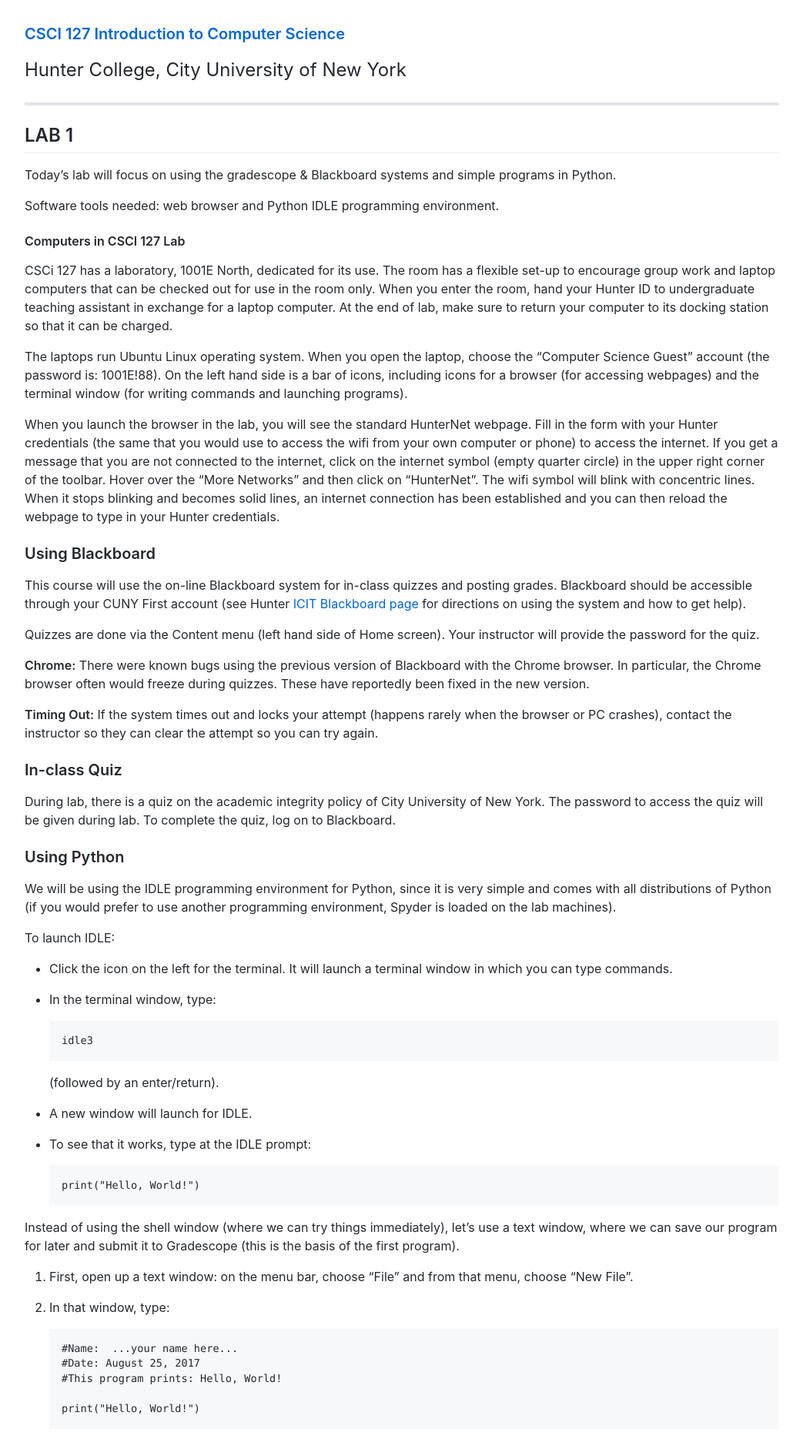
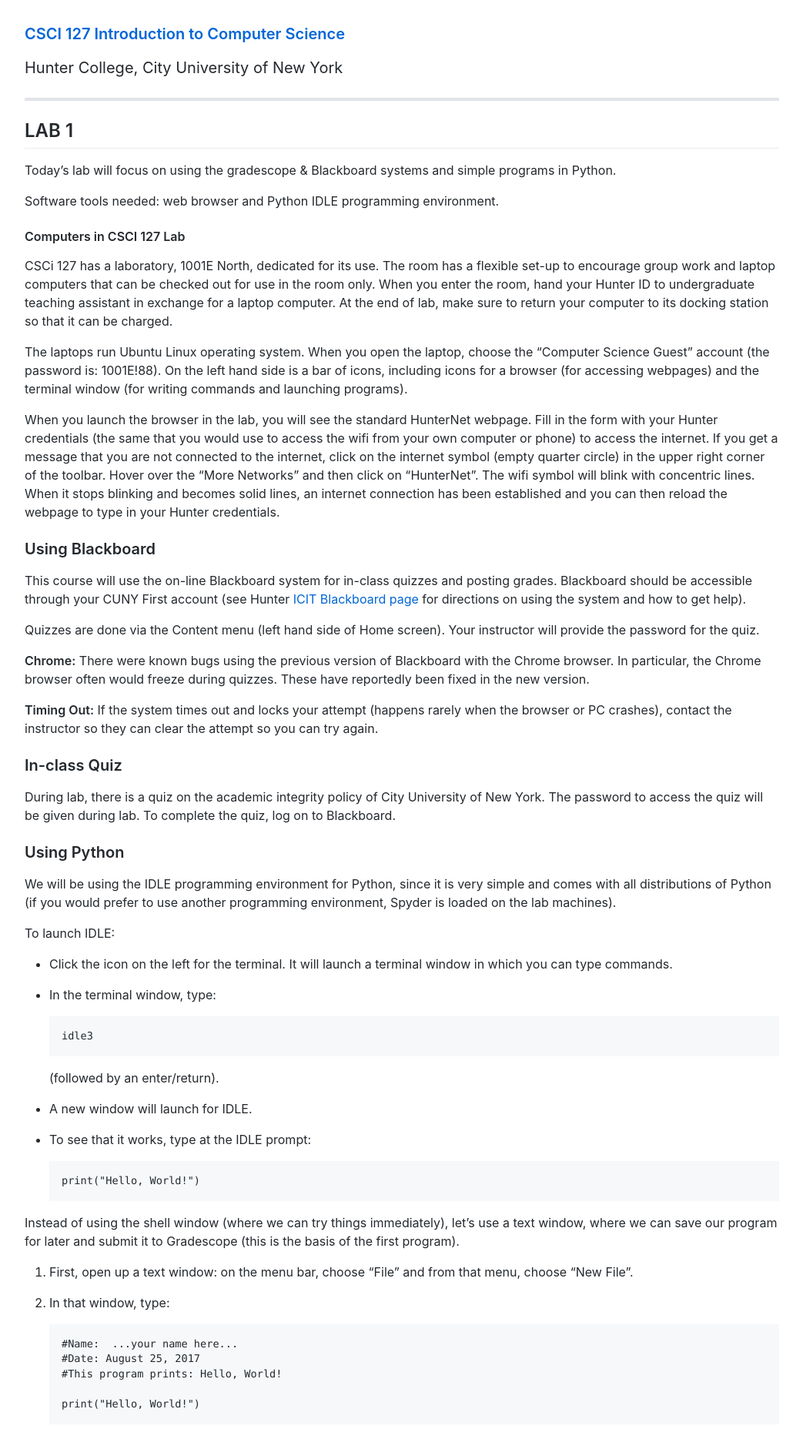
Before and after one commit to maryash/maryash.github.io, a Jekyll site: the page built from files/lab1.md, in a window 1280 px wide. Shown: the top 1869 px of the page at 77% size, without its empty margins (118-1161 px from the left). Built offline with Jekyll 4.4.1, drawn with Linux system fonts in a browser that asks for light colours; comment, search, counter and statistics services are not loaded.

Commit message:
Update lab1.md

```diff
--- a/files/lab1.md
+++ b/files/lab1.md
@@ -3,7 +3,7 @@
 title: LAB 1
 ---
 ### [CSCI 127 Introduction to Computer Science](../main.html)
-<span style="font-size:24px">Hunter College, City University of New York</span>
+<span style="font-size:20px">Hunter College, City University of New York</span>
 
 ---
 
```
